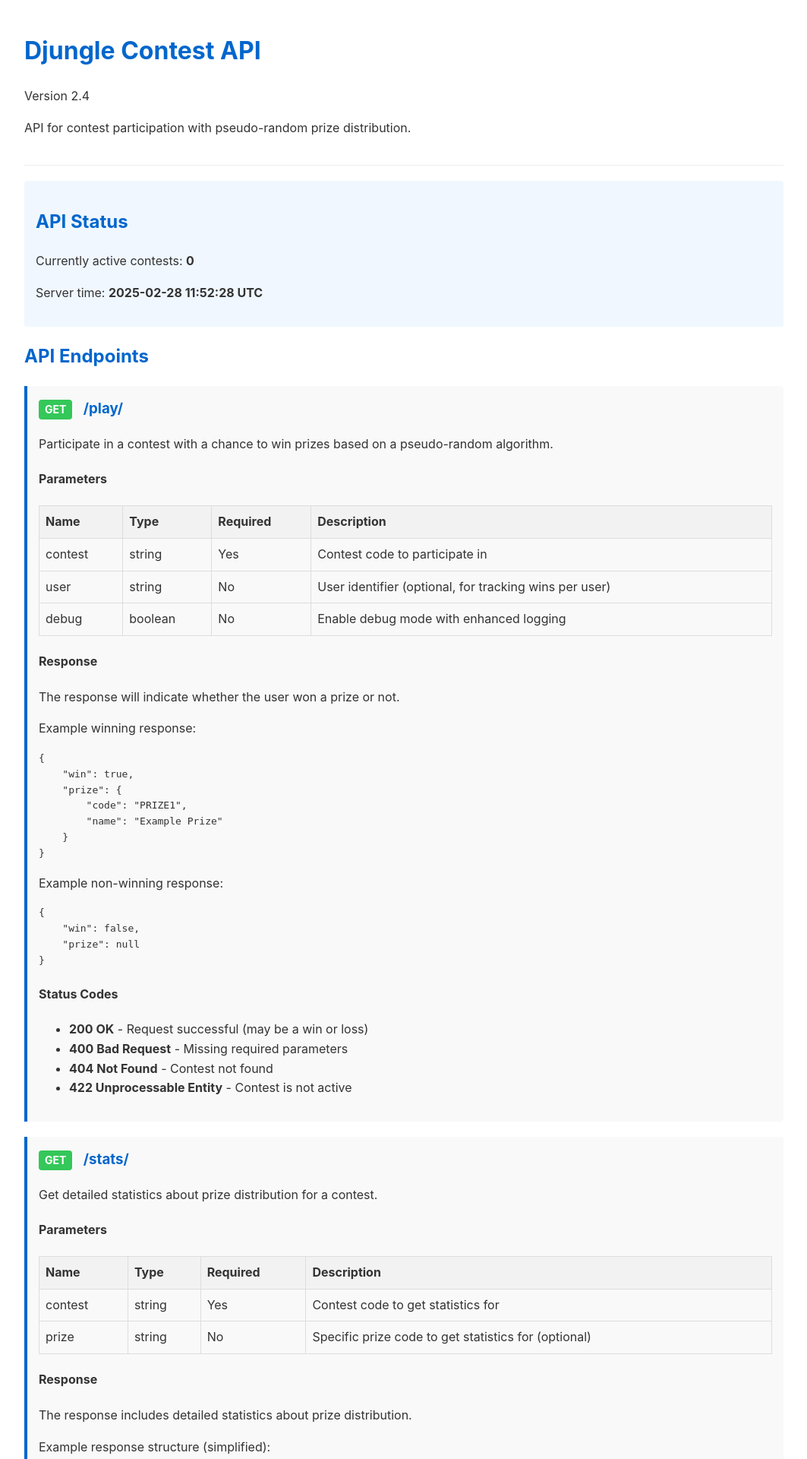
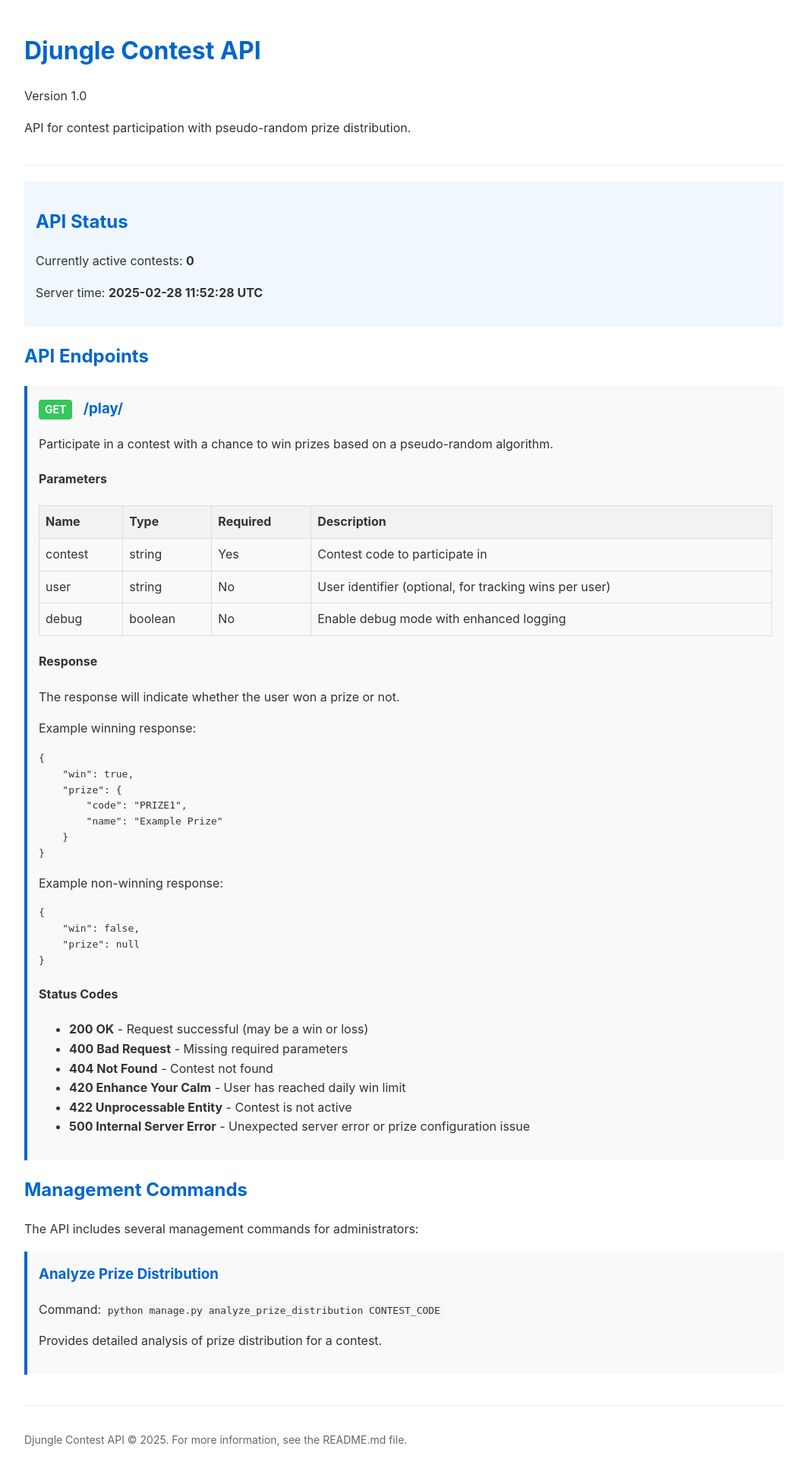
Before and after one commit to ste316/django-test-random-contest, a Django app: page / in a window 1280 px wide. Shown: the top 1920 px of the page at 76% size, without its empty margins (108-1171 px from the left). Run offline with Django 5.2, Linux system fonts and the light colour scheme; data that the repository does not hold is empty.

Commit message:
implemented max wins per user; cleaned codebase

```diff
--- a/djungle_contest_api/basic_test.py
+++ b/djungle_contest_api/basic_test.py
@@ -92,7 +92,7 @@ def test_play_endpoint(contest, prize):
 
     # Test Case 2: Multiple requests with same user
     user_id = f"test_user_{random.randint(1000, 9999)}"
-    max_attempts = 500
+    max_attempts = 250
     print(f"\nTest Case 2: Multiple requests with same user (user_id: {user_id}), total attempts: {max_attempts}")
 
     tot_wins = 0
@@ -217,7 +217,7 @@ def main(only_cleanup=False):
 
         # Check win records
         check_win_records(prize)
-        time.sleep(100)
+        time.sleep(300)
 
         cleanup_test_data()
         print("\n✅ Tests completed successfully!")
--- a/djungle_contest_api/contests/management/commands/analyze_prize_distribution.py
+++ b/djungle_contest_api/contests/management/commands/analyze_prize_distribution.py
@@ -75,7 +75,8 @@ class Command(BaseCommand):
             else:
                 # Text format
                 self.stdout.write('\nToday\'s Distribution:')
-                self.stdout.write(f'Total wins: {today_stats["total_wins"]} out of {today_stats["perday_limit"]}')
+                self.stdout.write(f'Ideal wins (respecting hourly allocations): {today_stats["ideal_wins"]} out of {today_stats["perday_limit"]}')
+                self.stdout.write(f'Total actual wins: {today_stats["total_actual_wins"]}')
                 self.stdout.write(f'Remaining wins: {today_stats["remaining_wins"]}')
                 self.stdout.write(f'Distribution evenness: {today_stats["distribution_evenness"]:.2f}')
 
--- a/djungle_contest_api/contests/templates/contests/index.html
+++ b/djungle_contest_api/contests/templates/contests/index.html
@@ -77,7 +77,7 @@
 <body>
     <div class="header">
         <h1>Djungle Contest API</h1>
-        <p>Version 2.4</p>
+        <p>Version 1.0</p>
         <p>API for contest participation with pseudo-random prize distribution.</p>
     </div>
 
@@ -147,63 +147,10 @@
             <li><strong>200 OK</strong> - Request successful (may be a win or loss)</li>
             <li><strong>400 Bad Request</strong> - Missing required parameters</li>
             <li><strong>404 Not Found</strong> - Contest not found</li>
+            <li><strong>420 Enhance Your Calm</strong> - User has reached daily win limit</li>
             <li><strong>422 Unprocessable Entity</strong> - Contest is not active</li>
+            <li><strong>500 Internal Server Error</strong> - Unexpected server error or prize configuration issue</li>
         </ul>
-    </div>
-
-    <div class="endpoint">
-        <h3><span class="method">GET</span> /stats/</h3>
-        <p>Get detailed statistics about prize distribution for a contest.</p>
-
-        <h4>Parameters</h4>
-        <table class="param-table">
-            <thead>
-                <tr>
-                    <th>Name</th>
-                    <th>Type</th>
-                    <th>Required</th>
-                    <th>Description</th>
-                </tr>
-            </thead>
-            <tbody>
-                <tr>
-                    <td>contest</td>
-                    <td>string</td>
-                    <td>Yes</td>
-                    <td>Contest code to get statistics for</td>
-                </tr>
-                <tr>
-                    <td>prize</td>
-                    <td>string</td>
-                    <td>No</td>
-                    <td>Specific prize code to get statistics for (optional)</td>
-                </tr>
-            </tbody>
-        </table>
-
-        <h4>Response</h4>
-        <p>The response includes detailed statistics about prize distribution.</p>
-        <p>Example response structure (simplified):</p>
-        <pre><code>{
-    "contest": {
-        "code": "CONTEST1",
-        "name": "Example Contest",
-        "is_active": true,
-        "start_date": "2023-01-01",
-        "end_date": "2023-12-31"
-    },
-    "prizes": {
-        "PRIZE1": {
-            "name": "Example Prize",
-            "perday": 10,
-            "total_wins": 5,
-            "remaining_wins": 5,
-            "distribution_evenness": 0.75,
-            "hours": [...]
-        }
-    },
-    "timestamp": "2023-06-01T12:34:56.789Z"
-}</code></pre>
     </div>
 
     <h2>Management Commands</h2>
@@ -215,12 +162,6 @@
         <p>Provides detailed analysis of prize distribution for a contest.</p>
     </div>
 
-    <div class="endpoint">
-        <h3>Visualize Distribution</h3>
-        <p>Command: <span class="code">python manage.py visualize_distribution CONTEST_CODE</span></p>
-        <p>Generates ASCII charts to visualize the hourly distribution of prizes.</p>
-    </div>
-
     <div class="footer">
         <p>Djungle Contest API © 2025. For more information, see the README.md file.</p>
     </div>
--- a/djungle_contest_api/contests/urls.py
+++ b/djungle_contest_api/contests/urls.py
@@ -6,5 +6,4 @@ app_name = 'contests'
 urlpatterns = [
     path('', views.index, name='index'),
     path('play', views.play, name='play'),
-    path('stats/', views.stats, name='stats'),
 ]
--- a/djungle_contest_api/contests/utils.py
+++ b/djungle_contest_api/contests/utils.py
@@ -45,7 +45,7 @@ def get_win_distribution_stats(prize, debug=False):
 
     # For backward compatibility, return a simplified version
     simplified_stats = {
-        'total_wins': stats['total_wins'],
+        'ideal_wins': stats['ideal_wins'],
         'perday_limit': stats['perday_limit'],
         'wins_by_hour': stats['wins_by_hour'],
         'max_wins_hour': max(stats['wins_by_hour'].values()) if stats['wins_by_hour'] else 0,
@@ -55,7 +55,7 @@ def get_win_distribution_stats(prize, debug=False):
 
     if debug:
         print(f"Win distribution stats for prize {prize.code}:")
-        print(f"Total wins today: {simplified_stats['total_wins']} out of {prize.perday}")
+        print(f"Ideal wins today: {simplified_stats['ideal_wins']} out of {prize.perday}")
         print(f"Wins by hour: {simplified_stats['wins_by_hour']}")
         print(f"Max wins in any hour: {simplified_stats['max_wins_hour']}")
         print(f"Hours with at least one win: {simplified_stats['hours_with_wins']} out of 24")
--- a/djungle_contest_api/contests/views.py
+++ b/djungle_contest_api/contests/views.py
@@ -7,6 +7,7 @@ import traceback
 
 from .models import Contest, Prize, WinRecord
 from .prize_distribution import PrizeDistributor
+from .constants import USER_MAX_WINS_PER_DAY
 
 # Configure logging
 logger = logging.getLogger('contests.views')
@@ -78,19 +79,6 @@ def index(request):
                             'description': 'User identifier (optional)'
                         }
                     ]
-                },
-                {
-                    'path': '/stats/',
-                    'method': 'GET',
-                    'description': 'Get statistics about prize distribution',
-                    'parameters': [
-                        {
-                            'name': 'contest',
-                            'type': 'string',
-                            'required': True,
-                            'description': 'Contest code'
-                        }
-                    ]
                 }
             ]
         }
@@ -148,6 +136,13 @@ def play(request):
             logger.warning(f"Unprocessable entity: {error_msg}", extra=log_context)
             return JsonResponse({'error': error_msg}, status=422)
 
+        # Check if user has reached their daily win limit
+        if user_id:
+            if not WinRecord.user_can_win_today(user_id, USER_MAX_WINS_PER_DAY):
+                error_msg = f"Enhance your calm: User has reached the daily win limit of {USER_MAX_WINS_PER_DAY}"
+                logger.warning(f"Win limit reached: {error_msg}", extra=log_context)
+                return JsonResponse({'error': error_msg}, status=420)
+
         # Get the prize for this contest
         try:
             prize = Prize.objects.filter(contest=contest).first()
@@ -186,11 +181,18 @@ def play(request):
 
             # Add debug info if requested
             if debug_mode:
+                user_wins_today = 0
+                if user_id:
+                    user_wins_today = WinRecord.get_user_wins_today(user_id)
+
                 result['debug_info'] = {
                     'timestamp': timezone.now().strftime('%Y-%m-%d %H:%M:%S'),
                     'contest_status': 'active' if contest.is_active() else 'inactive',
                     'daily_limit': prize.perday,
-                    'wins_today': wins_today
+                    'wins_today': wins_today,
+                    'user_id': user_id or 'anonymous',
+                    'user_wins_today': user_wins_today,
+                    'user_max_wins': USER_MAX_WINS_PER_DAY
                 }
 
             # If it's a win, record it and include prize details
@@ -229,161 +231,3 @@ def play(request):
             'traceback': traceback.format_exc()
         })
         return JsonResponse({'error': error_msg}, status=500)
-
-def stats(request):
-    """
-    Get statistics about prize distribution for a contest.
-
-    GET /stats/?contest={code}
-
-    Args:
-        request: Django HTTP Request object with 'contest' parameter.
-
-    Returns:
-        JsonResponse: Statistics about prize distribution.
-    """
-    # Get log context for logging
-    log_context = getattr(request, 'log_context', {})
-    debug_mode = request.GET.get('debug', '').lower() in ('true', '1', 'yes')
-
-    # Log the request
-    logger.info(f"Stats endpoint accessed with params: {request.GET}", extra=log_context)
-
-    # Get the contest parameter
-    contest_code = request.GET.get('contest')
-
-    # Update log context
-    if contest_code:
-        log_context['contest_code'] = contest_code
-
-    # Check if contest parameter is missing
-    if not contest_code:
-        error_msg = "Missing required parameter: contest"
-        logger.warning(f"Bad request: {error_msg}", extra=log_context)
-        return JsonResponse({'error': error_msg}, status=400)
-
-    try:
-        # Try to get the contest by code
-        contest = Contest.objects.get(code=contest_code)
-
-        # Update log context
-        log_context['contest_name'] = contest.name
-
-        # Check if the contest is active
-        if not contest.is_active():
-            error_msg = f"Contest '{contest_code}' is not active"
-            logger.warning(f"Unprocessable entity: {error_msg}", extra=log_context)
-            return JsonResponse({'error': error_msg}, status=422)
-
-        # Get the prize for this contest
-        try:
-            prize = Prize.objects.filter(contest=contest).first()
-
-            if not prize:
-                error_msg = f"No prize configured for contest '{contest_code}'"
-                logger.error(f"Contest configuration error: {error_msg}", extra=log_context)
-                return JsonResponse({'error': error_msg}, status=500)
-
-            # Update log context
-            log_context['prize_code'] = prize.code
-            log_context['prize_name'] = prize.name
-
-            logger.info(f"Getting stats for prize: {prize.name}", extra=log_context)
-
-            # Create a prize distributor with debug mode if requested
-            distributor = PrizeDistributor(debug=debug_mode)
-
-            # Get the statistics which now includes total_actual_wins
-            try:
-                stats = distributor.get_daily_stats(prize)
-            except Exception as dist_error:
-                # Log the specific error with more context
-                logger.error(f"Error in get_daily_stats: {str(dist_error)}", extra={
-                    **log_context,
-                    'prize_code': prize.code,
-                    'prize_name': prize.name,
-                    'traceback': traceback.format_exc()
-                })
-
-                # Attempt to get basic stats as a fallback
-                try:
-                    wins_today = prize.get_wins_today()
-                    stats = {
-                        'total_wins': wins_today,
-                        'error': str(dist_error),
-                        'perday_limit': prize.perday,
-                        'wins_by_hour': {hour: 0 for hour in range(24)},
-                        'hours_with_wins': 0,
-                        'remaining_wins': prize.perday - wins_today,
-                        'hourly_win_rates': [],
-                        'total_actual_wins': wins_today
-                    }
-                except Exception as fallback_error:
-                    # If even the fallback fails, return a generic error response
-                    error_msg = f"Critical error processing prize stats: {str(fallback_error)}"
-                    logger.critical(error_msg, extra={
-                        **log_context,
-                        'original_error': str(dist_error),
-                        'fallback_error': str(fallback_error),
-                        'traceback': traceback.format_exc()
-                    })
-                    return JsonResponse({'error': error_msg}, status=500)
-
-            # Use the total_wins from stats which respects hourly limits
-            wins_today = stats.get('total_wins', 0)
-            total_actual_wins = stats.get('total_actual_wins', 0)
-
-            # Prepare the response
-            result = {
-                'contest': {
-                    'code': contest.code,
-                    'name': contest.name
-                },
-                'prizes': [{
-                    'code': prize.code,
-                    'name': prize.name,
-                    'perday': prize.perday
-                }],
-                'wins_today': wins_today,  # Use the limited wins count
-                'prize': {
-                    'code': prize.code,
-                    'name': prize.name
-                },
-                'stats': stats,
-                'timestamp': timezone.now().strftime('%Y-%m-%d %H:%M:%S')
-            }
-
-            # Add debug info if requested
-            if debug_mode:
-                result['debug_info'] = {
-                    'daily_stats': {
-                        'perday_limit': prize.perday,
-                        'wins_today': wins_today,
-                        'total_actual_wins': total_actual_wins,  # Add actual wins for debugging
-                        'remaining': prize.perday - wins_today
-                    }
-                }
-
-            logger.info(f"Stats retrieved successfully for {prize.name}", extra=log_context)
-
-            return JsonResponse(result)
-
-        except Exception as e:
-            error_msg = f"Error processing prize: {str(e)}"
-            logger.error(f"Prize processing error: {error_msg}", extra={
-                **log_context,
-                'traceback': traceback.format_exc()
-            })
-            return JsonResponse({'error': error_msg}, status=500)
-
-    except ObjectDoesNotExist:
-        error_msg = f"Contest not found"
-        logger.warning(f"Not found: {error_msg} - {contest_code}", extra=log_context)
-        return JsonResponse({'error': error_msg}, status=404)
-    except Exception as e:
-        error_msg = f"Unexpected error: {str(e)}"
-        logger.error(f"Server error: {error_msg}", extra={
-            **log_context,
-            'traceback': traceback.format_exc()
-        })
-        return JsonResponse({'error': error_msg}, status=500)
```
Also changed, not shown: djungle_contest_api/contests/constants.py (added, +8 -0 lines), djungle_contest_api/contests/management/commands/visualize_distribution.py (deleted, +0 -143 lines), djungle_contest_api/contests/models.py (+35 -0 lines), djungle_contest_api/contests/prize_distribution.py (+57 -5 lines), djungle_contest_api/contests/tests/test_api_endpoints.py (+70 -98 lines), djungle_contest_api/README.md.
